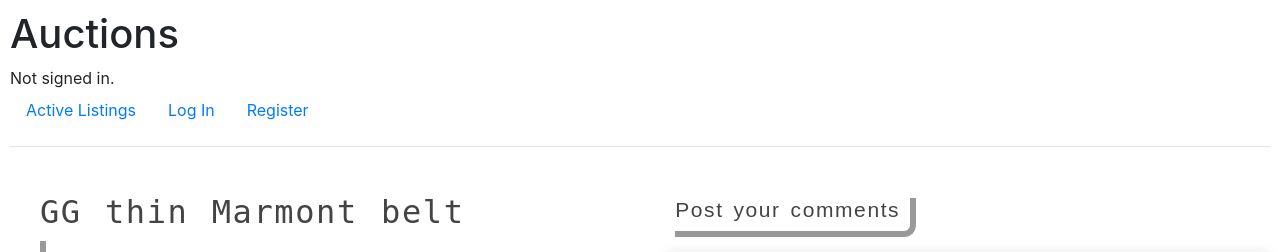
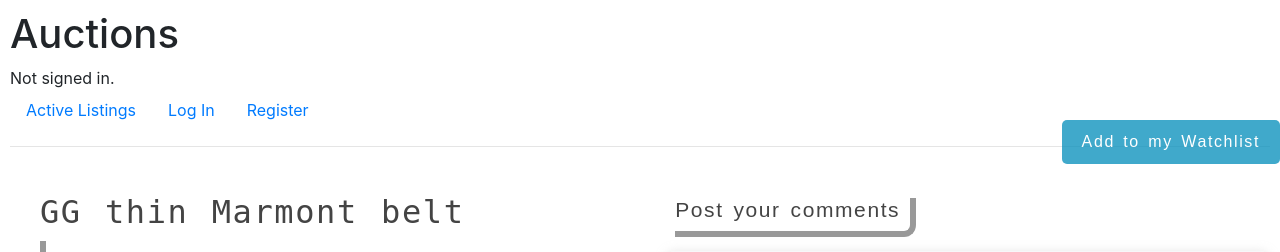
Before and after one commit to J-Varun-P/Harvard_CS50_Commerce, a Django app: page /listings/6 in a window 1280 px wide. Shown: the top 252 px of the page. Run offline with Django 3.2, Linux system fonts and the light colour scheme; data comes from the database, SQL or seed files in the repository; both versions use the stored data as it was after the commit; some libraries are stand-ins or nearby versions.

Commit message:
watchlist

```diff
--- a/auctions/models.py
+++ b/auctions/models.py
@@ -16,3 +16,10 @@
 
     def __str__(self):
         return f"{self.title}"
+
+class Watchlist(models.Model):
+    username = models.ForeignKey(User, on_delete=models.CASCADE, related_name="watchlistusers")
+    listing = models.ForeignKey(Listings, on_delete=models.CASCADE, related_name="watchlistlistings")
+
+    def __str__(self):
+        return f"{self.username.username} ({self.listing.title})"
--- a/auctions/static/auctions/listings.css
+++ b/auctions/static/auctions/listings.css
@@ -5,6 +5,7 @@
   letter-spacing: 0.1em;
   word-spacing: 0.15em;
   color: #444;
+  position: relative;
 }
 
 *{
@@ -205,3 +206,15 @@
   border-radius: 10px;
   box-shadow: 0 0 10px rgba(210, 210, 210, 0.5);
 }
+
+.watchlsit a{
+  float: right;
+  padding: 10px 20px;
+  color: #fff;
+  background-color: #008cba;
+  position: fixed;
+  right: 0;
+  top: 120px;
+  opacity: 0.75;
+  border-radius: 5px;
+}
--- a/auctions/templates/auctions/listings.html
+++ b/auctions/templates/auctions/listings.html
@@ -30,6 +30,7 @@
         <h3>Current Bidding at:</h3>
         <span>No one has bidded yet</span>
       </div>
+      {% if username != request.user.username %}
       <div class="do_the_bid">
         <form class="">
           {% csrf_token %}
@@ -38,9 +39,13 @@
           <input type="submit" name="" value="Bid (click me)" id="bid_button">
         </form>
       </div>
+      {% endif %}
     </div>
   </div>
   <div class="rhalf">
+    <div class="watchlsit">
+      <a href="{% url 'watchlist_id' listing.id %}">Add to my Watchlist</a>
+    </div>
     <div class="commentheader">
       <span>Post your comments</span>
     </div>
--- a/auctions/urls.py
+++ b/auctions/urls.py
@@ -8,5 +8,7 @@
     path("logout", views.logout_view, name="logout"),
     path("register", views.register, name="register"),
     path("addlisting", views.addlisting, name="addlisting"),
-    path("listings/<int:id>", views.listings, name="listings")
+    path("listings/<int:id>", views.listings, name="listings"),
+    path("listings/watchlist/<int:id>", views.watchlist_id, name="watchlist_id"),
+    path("listings/watchlist", views.watchlist, name="watchlist")
 ]
--- a/auctions/views.py
+++ b/auctions/views.py
@@ -4,7 +4,7 @@
 from django.shortcuts import render
 from django.urls import reverse
 
-from .models import User, Listings
+from .models import User, Listings, Watchlist
 
 
 def index(request):
@@ -106,3 +106,17 @@
     return render(request, "auctions/listings.html", {
     "listing": listing, "username": username
     })
+
+def watchlist_id(request, id):
+    listing = Listings.objects.get(pk=id)
+    user = User.objects.get(username=request.user.username)
+    w_list = Watchlist(username=user, listing=listing)
+    print(w_list)
+    return HttpResponseRedirect(reverse("watchlist"))
+
+
+def watchlist(request):
+    return HttpResponse("Hello")
+    return render(request, "auctions/watchlist.html", {
+    "listings": listings
+    })
```
Also changed, not shown: auctions/migrations/0002_watchlist.py (added), db.sqlite3.
